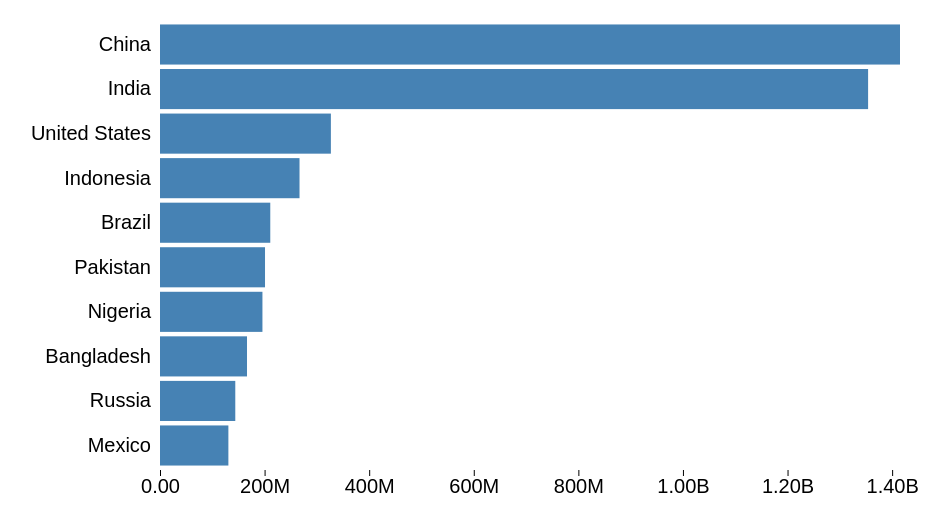
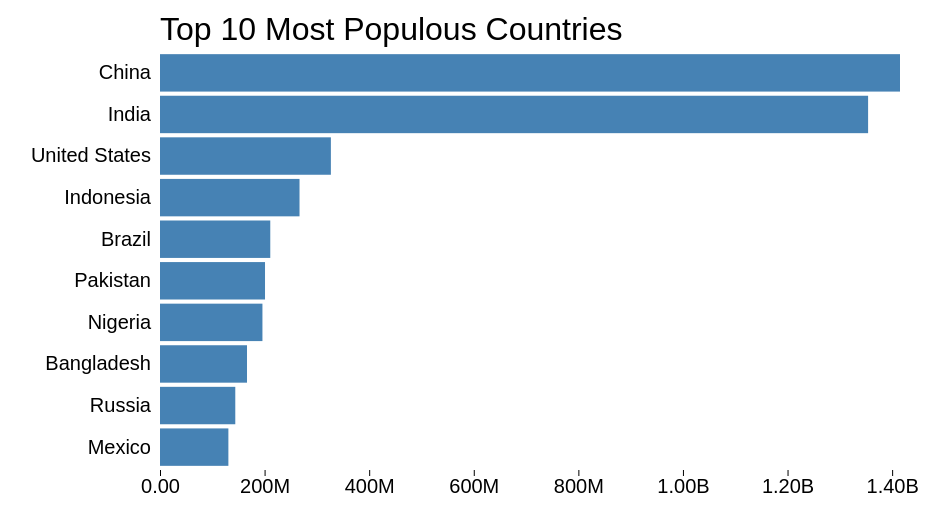
Before and after one commit to kennykngo/data-visualization-with-d3-intro, a plain HTML site: page customizing-axes/index.html in a window 1280 px wide. Shown: the whole page, without its empty margins (40-989 px from the left). Drawn offline with nearby package versions, Linux system fonts and the light colour scheme.

Commit message:
appending text to the group element and created a title

```diff
--- a/customizing-axes/app.js
+++ b/customizing-axes/app.js
@@ -9,7 +9,7 @@ const width = +svg.attr("width");
 const render = (data) => {
   const xValue = (d) => d.population;
   const yValue = (d) => d.country;
-  const margin = { top: 20, right: 20, bottom: 30, left: 200 };
+  const margin = { top: 50, right: 20, bottom: 30, left: 200 };
   const innerWidth = width - margin.left - margin.right;
   const innerHeight = height - margin.top - margin.bottom;
 
@@ -50,10 +50,11 @@ const render = (data) => {
     .data(data)
     .join("rect")
     .attr("y", (d) => yScale(yValue(d)))
-    // .append("rect")
     .attr("width", (d) => xScale(xValue(d)))
     // .attr("width", (d) => xScale(d.population))
     .attr("height", yScale.bandwidth());
+
+  g.append("text").attr("y", -10).text("Top 10 Most Populous Countries");
 };
 
 d3.csv("data.csv").then((data) => {
--- a/customizing-axes/style.css
+++ b/customizing-axes/style.css
@@ -9,4 +9,5 @@ rect {
 
 text {
   font-size: 2em;
+  font-family: sans-serif;
 }
```
